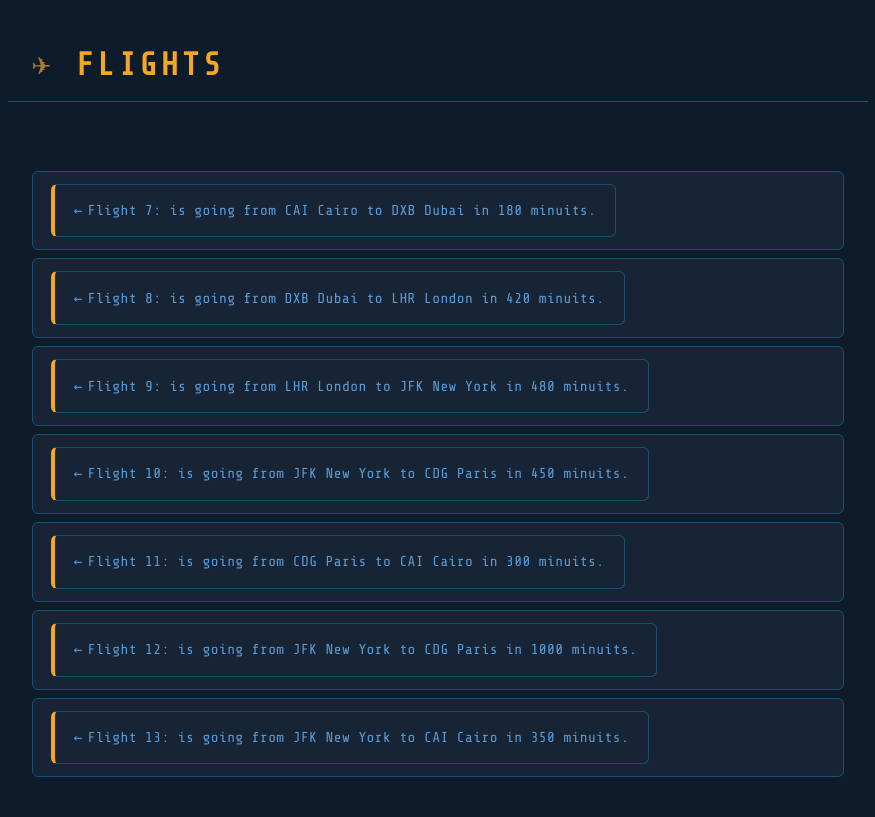
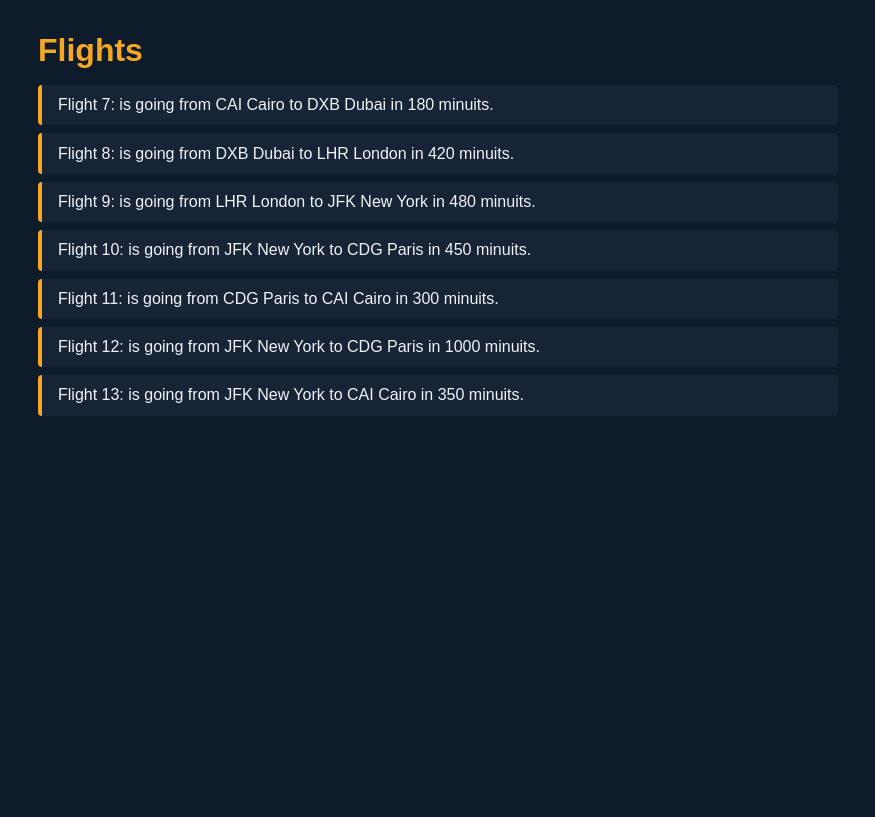
Before and after one commit to ziadabozead9-glitch/ZA_Django_Projects, a Django app: page /flight/ in a window 1280 px wide. Shown: the whole page, without its empty margins (202-1077 px from the left). After the commit the page ends 416 px from the top, so only its background shows below. Run offline with Django 5.2, Linux system fonts and the light colour scheme; data comes from the database, SQL or seed files in the repository.

Commit message:
Update styles.css

```diff
--- a/DjangoSql/flight/static/flight/styles.css
+++ b/DjangoSql/flight/static/flight/styles.css
@@ -1,226 +1,49 @@
-/* =============================================
-   FLIGHT APP — Departure Board Theme
-   Palette: Deep navy · Steel · Amber · White
-   ============================================= */
-
-@import url('https://fonts.googleapis.com/css2?family=Share+Tech+Mono&family=Inter:wght@300;400;600;700&display=swap');
-
-/* --- Reset & Base --- */
-*, *::before, *::after {
-    box-sizing: border-box;
-    margin: 0;
-    padding: 0;
+body {
+    background: #0D1B2A;
+    color: #F0F4F8;
+    font-family: sans-serif;
+    max-width: 800px;
+    margin: 2rem auto;
+    padding: 0 1rem;
 }
 
-:root {
-    --navy:      #0D1B2A;
-    --navy-mid:  #162436;
-    --steel:     #1B4F72;
-    --sky:       #5B9BD5;
-    --amber:     #F5A623;
-    --amber-dim: #C47F0E;
-    --white:     #F0F4F8;
-    --muted:     #8A9BB0;
-    --danger:    #E05C5C;
+h1 { color: #F5A623; margin-bottom: 1rem; }
+h2 { color: #5B9BD5; margin: 1.5rem 0 0.5rem; }
 
-    --font-data: 'Share Tech Mono', monospace;
-    --font-ui:   'Inter', system-ui, sans-serif;
+ul { list-style: none; padding: 0; }
 
-    --radius: 6px;
-    --transition: 180ms ease;
-}
-
-html {
-    font-size: 16px;
-}
-
-body {
-    background-color: var(--navy);
-    color: var(--white);
-    font-family: var(--font-ui);
-    min-height: 100vh;
-    line-height: 1.6;
-}
-
-/* --- Layout --- */
-body > * {
-    max-width: 860px;
-    margin: 0 auto;
-    padding: 2.5rem 1.5rem;
-}
-
-/* --- Headings --- */
-h1 {
-    font-family: var(--font-data);
-    font-size: 2rem;
-    color: var(--amber);
-    letter-spacing: 0.12em;
-    text-transform: uppercase;
-    border-bottom: 1px solid var(--steel);
-    padding-bottom: 0.6rem;
-    margin-bottom: 1.8rem;
-}
-
-h1::before {
-    content: "✈ ";
-    opacity: 0.7;
-}
-
-h2 {
-    font-size: 1rem;
-    font-weight: 600;
-    text-transform: uppercase;
-    letter-spacing: 0.08em;
-    color: var(--sky);
-    margin: 2rem 0 0.75rem;
-}
-
-/* --- Flight List (index.html) --- */
-ul {
-    list-style: none;
-    display: flex;
-    flex-direction: column;
-    gap: 0.5rem;
+ul li {
+    background: #162436;
+    border-left: 4px solid #F5A623;
+    border-radius: 4px;
+    padding: 0.7rem 1rem;
+    margin-bottom: 0.5rem;
 }
 
 ul li a {
-    display: block;
-    background: var(--navy-mid);
-    border: 1px solid var(--steel);
-    border-left: 4px solid var(--amber);
-    border-radius: var(--radius);
-    padding: 0.9rem 1.2rem;
-    color: var(--white);
+    color: #F0F4F8;
     text-decoration: none;
-    font-family: var(--font-data);
-    font-size: 0.95rem;
-    letter-spacing: 0.03em;
-    transition: background var(--transition), border-color var(--transition), transform var(--transition);
 }
 
-ul li a:hover {
-    background: var(--steel);
-    border-left-color: var(--white);
-    transform: translateX(4px);
+ul li a:hover { color: #F5A623; }
+
+select, input[type="submit"] {
+    margin-top: 0.5rem;
+    padding: 0.5rem 1rem;
+    border-radius: 4px;
+    border: none;
+    font-size: 1rem;
 }
 
-/* --- Flight Detail (index2.html) --- */
-ul li {
-    background: var(--navy-mid);
-    border: 1px solid var(--steel);
-    border-radius: var(--radius);
-    padding: 0.75rem 1.1rem;
-    font-family: var(--font-data);
-    color: var(--white);
-    font-size: 0.95rem;
+select { background: #162436; color: #F0F4F8; }
+
+input[type="submit"] {
+    background: #F5A623;
+    color: #0D1B2A;
+    font-weight: bold;
+    cursor: pointer;
+    margin-left: 0.5rem;
 }
 
-ul li strong {
-    color: var(--amber);
-}
-
-/* --- Passenger list items (plain li, no anchor) --- */
-h2 + ul li {
-    border-left: 3px solid var(--sky);
-    color: var(--white);
-}
-
-/* --- Booking Form --- */
-form {
-    display: flex;
-    align-items: center;
-    gap: 0.75rem;
-    flex-wrap: wrap;
-    margin-top: 0.5rem;
-}
-
-select {
-    background: var(--navy-mid);
-    border: 1px solid var(--steel);
-    border-radius: var(--radius);
-    color: var(--white);
-    font-family: var(--font-data);
-    font-size: 0.9rem;
-    padding: 0.55rem 0.9rem;
-    cursor: pointer;
-    outline: none;
-    transition: border-color var(--transition);
-    min-width: 200px;
-}
-
-select:focus {
-    border-color: var(--amber);
-}
-
-select option {
-    background: var(--navy-mid);
-    color: var(--white);
-}
-
-input[type="submit"] {
-    background: var(--amber);
-    border: none;
-    border-radius: var(--radius);
-    color: var(--navy);
-    font-family: var(--font-ui);
-    font-size: 0.85rem;
-    font-weight: 700;
-    padding: 0.55rem 1.4rem;
-    cursor: pointer;
-    letter-spacing: 0.05em;
-    text-transform: uppercase;
-    transition: background var(--transition), transform var(--transition);
-}
-
-input[type="submit"]:hover {
-    background: var(--amber-dim);
-    transform: translateY(-1px);
-}
-
-input[type="submit"]:active {
-    transform: translateY(0);
-}
-
-/* --- Back Link --- */
-a[href] {
-    color: var(--sky);
-    text-decoration: none;
-    font-size: 0.9rem;
-    display: inline-flex;
-    align-items: center;
-    gap: 0.3rem;
-    transition: color var(--transition);
-}
-
-a[href]:hover {
-    color: var(--amber);
-}
-
-a[href]::before {
-    content: "← ";
-}
-
-/* override: flight list links shouldn't have the arrow */
-ul li a::before {
-    content: none;
-}
-
-/* --- Empty state --- */
-ul li:only-child {
-    color: var(--muted);
-    font-style: italic;
-    border-left-color: var(--muted);
-}
-
-/* --- Responsive --- */
-@media (max-width: 600px) {
-    h1 { font-size: 1.4rem; }
-    form { flex-direction: column; align-items: stretch; }
-    select { min-width: unset; width: 100%; }
-    input[type="submit"] { width: 100%; text-align: center; }
-}
-
-/* --- Reduced motion --- */
-@media (prefers-reduced-motion: reduce) {
-    *, *::before, *::after { transition: none !important; }
-}
+a { color: #5B9BD5; }
+a:hover { color: #F5A623; }
```
